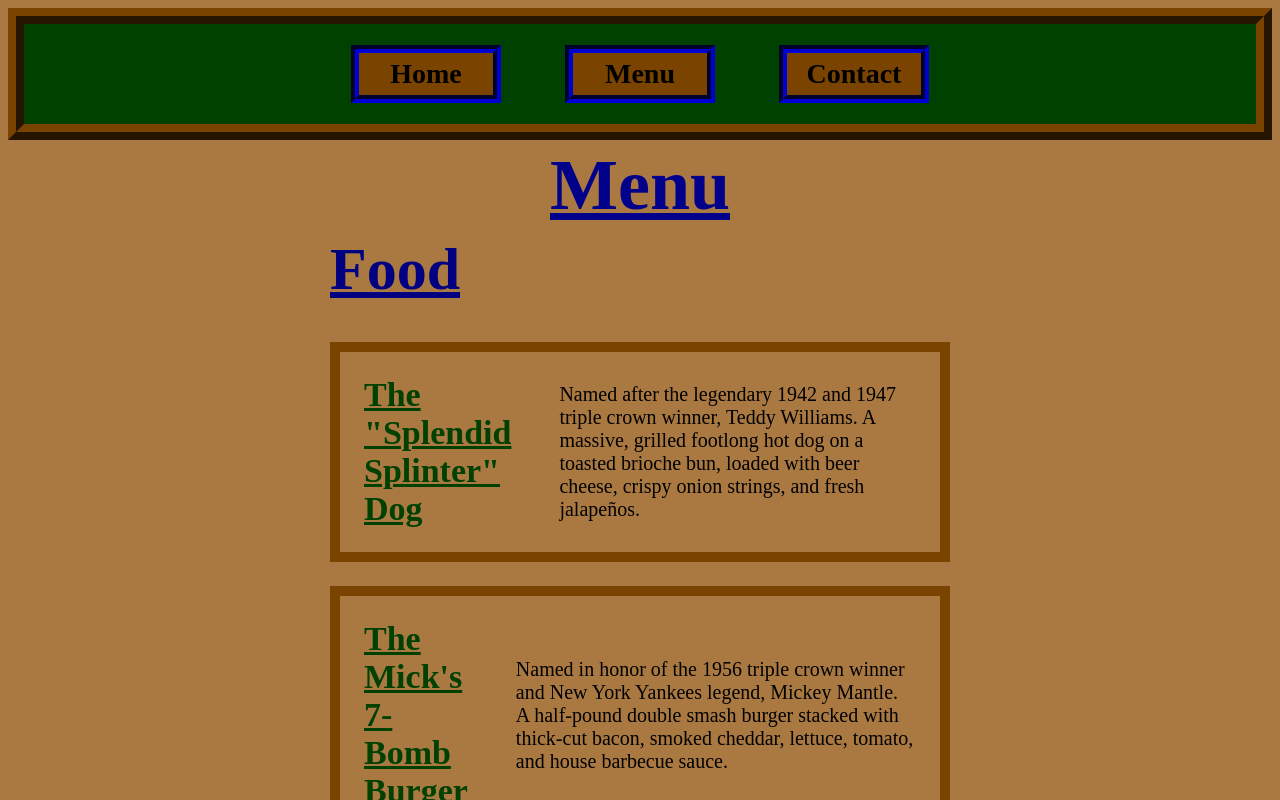
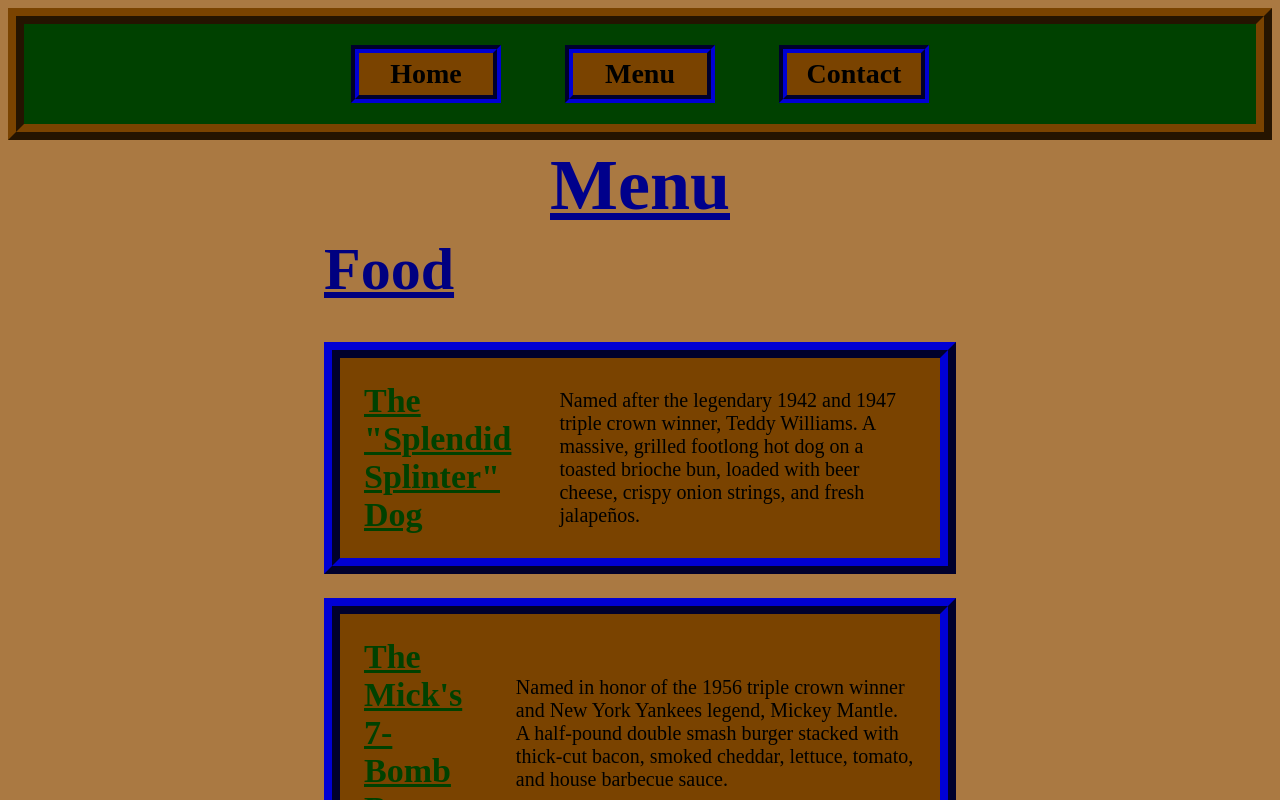
Before and after one commit to krosengr4/triple-crown-tavern-resturaunt, a website built with webpack: page src/template.html in a window 1280 px wide. Both pictures are taken after a click on the button "Menu". Shown: the top 800 px of the page. Built offline with nearby package versions, Linux system fonts and the light colour scheme.

Commit message:
Added background color for food and drink cards on menu page

```diff
--- a/src/style.css
+++ b/src/style.css
@@ -113,19 +113,23 @@
 
 .itemCard {
     display: flex;
-    border: 10px solid #7a4300;
+    border: 16px ridge navy;
     max-width: 600px;
+    background-color: #7a4300;
 }
 
 .itemContent {
     margin: 24px;
     display: flex;
     align-items: center;
+    background-color: #7a4300;
 }
+
 #menuTitle {
     display: flex;
     justify-content: left;
     margin-top: -40px;
+    /* background-color: #7a4300; */
 }
 
 /* Contact page */
```
